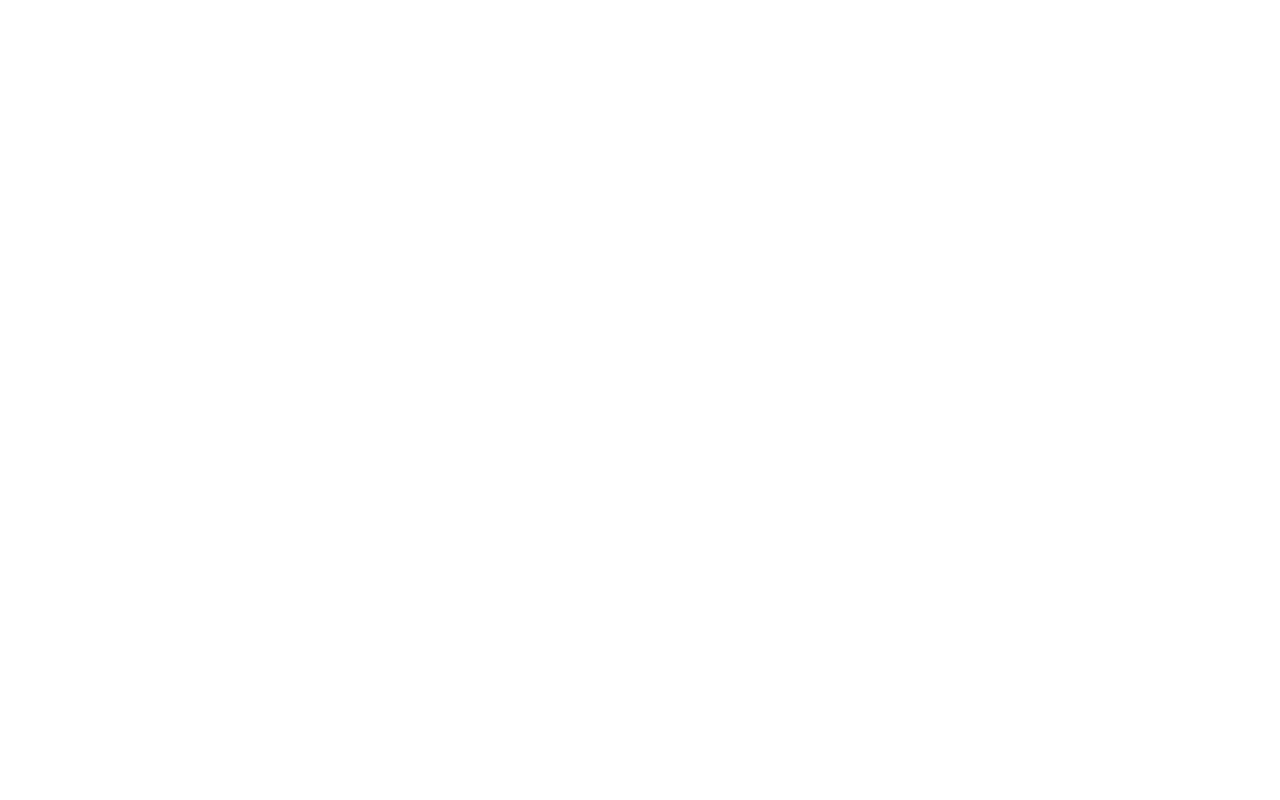
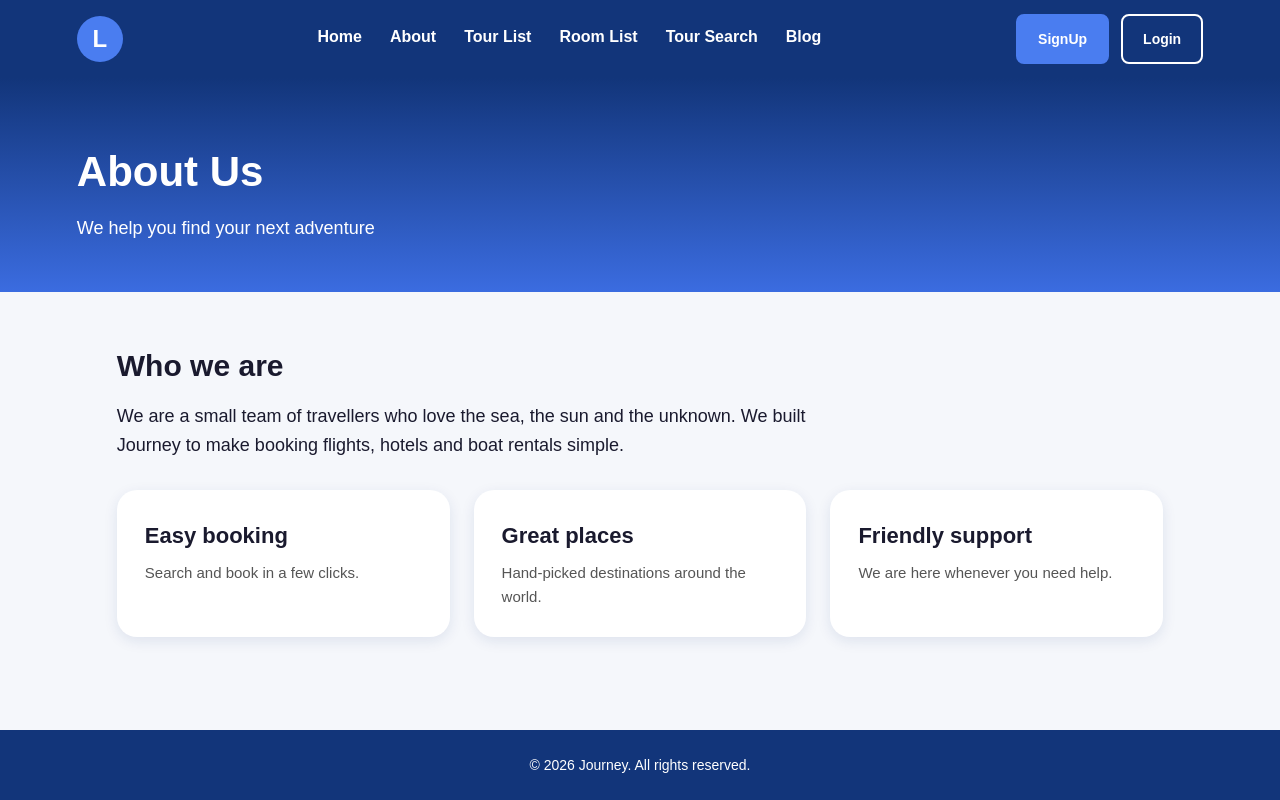
Before and after one commit to Toluplay/Travel-agency, a plain HTML site: page about.html in a window 1280 px wide. Drawn offline with Linux system fonts and the light colour scheme.

Commit message:
update about page

```diff
--- /dev/null
+++ b/about.css
@@ -0,0 +1,172 @@
+* {
+  box-sizing: border-box;
+  margin: 0;
+  padding: 0;
+}
+
+body {
+  min-height: 100vh;
+  display: flex;
+  flex-direction: column;
+  font-family: Arial, Helvetica, sans-serif;
+  color: #1a1a2e;
+  background: #f5f7fb;
+  line-height: 1.6;
+}
+
+main {
+  flex: 1;
+}
+
+.hero {
+  display: flex;
+  align-items: center;
+  justify-content: space-between;
+  padding: 14px 6%;
+  background: #12357a;
+}
+
+.logo {
+  width: 46px;
+  height: 46px;
+  border-radius: 50%;
+  background: #4a7df0;
+  color: #fff;
+  font-size: 24px;
+  font-weight: bold;
+  display: flex;
+  align-items: center;
+  justify-content: center;
+}
+
+nav {
+  display: flex;
+  gap: 28px;
+}
+
+nav a {
+  color: #fff;
+  text-decoration: none;
+  font-weight: bold;
+  padding-bottom: 4px;
+}
+
+nav a:hover {
+  border-bottom: 2px solid #ffff33;
+}
+
+.hero-button {
+  display: flex;
+  gap: 12px;
+}
+
+.hero-button a {
+  display: inline-block;
+  text-decoration: none;
+  padding: 12px 20px;
+  border: 2px solid #4a7df0;
+  border-radius: 8px;
+  background: #4a7df0;
+  color: #fff;
+  font-size: 14px;
+  font-weight: 600;
+  cursor: pointer;
+}
+
+.hero-button a:hover {
+  background: #3b6ce0;
+  border-color: #3b6ce0;
+}
+
+.hero-button .login {
+  background: transparent;
+  border-color: #fff;
+}
+
+.hero-button .login:hover {
+  background: rgba(255, 255, 255, 0.15);
+}
+
+.us {
+  padding: 60px 6% 50px;
+  background: linear-gradient(to bottom, #12357a, #3b6ce0);
+  color: #fff;
+}
+
+.us h1 {
+  font-size: 42px;
+}
+
+.us p {
+  margin-top: 8px;
+  font-size: 18px;
+}
+
+.we {
+  max-width: 1200px;
+  margin: 50px auto 0;
+  padding: 0 6%;
+}
+
+.we h1 {
+  font-size: 30px;
+  margin-bottom: 12px;
+}
+
+.we p {
+  max-width: 700px;
+  font-size: 18px;
+}
+
+.cards {
+  max-width: 1200px;
+  margin: 30px auto 70px;
+  padding: 0 6%;
+  display: grid;
+  grid-template-columns: repeat(auto-fit, minmax(260px, 1fr));
+  gap: 24px;
+}
+
+.card-info {
+  padding: 28px;
+  background: #fff;
+  border-radius: 20px;
+  box-shadow: 0 4px 14px rgba(18, 53, 122, 0.1);
+}
+
+.card-info h2 {
+  margin-bottom: 8px;
+  font-size: 22px;
+}
+
+.card-info span {
+  display: block;
+  color: #555;
+  font-size: 15px;
+}
+
+.footer-side {
+  padding: 24px 6%;
+  text-align: center;
+  background: #12357a;
+  color: #fff;
+  font-size: 14px;
+}
+
+@media (max-width: 800px) {
+  .hero {
+    flex-wrap: wrap;
+    gap: 12px;
+  }
+
+  nav {
+    order: 3;
+    width: 100%;
+    flex-wrap: wrap;
+    gap: 16px;
+  }
+
+  .us h1 {
+    font-size: 30px;
+  }
+}
--- a/about.html
+++ b/about.html
@@ -3,9 +3,62 @@
 <head>
     <meta charset="UTF-8">
     <meta name="viewport" content="width=device-width, initial-scale=1.0">
-    <title>Document</title>
+    <title>About</title>
+    <link rel="stylesheet" href="about.css">
 </head>
 <body>
+    <main>
+            <section class="hero">
+        <div class="logo"> L</div>
+        <nav>
+            <a href="Landingpage.html">Home</a>
+            <a href="#">About</a>
+            <a href="#">Tour List</a>
+            <a href="#">Room List</a>
+            <a href="#">Tour Search</a>
+            <a href="#">Blog</a>
+        </nav>
 
+        <div class="hero-button">
+           <a href="signup.html" class="signup-btn">SignUp</a>
+           <a href="login.html" class="login">Login</a>
+
+        </div>
+       </section>
+
+       <section id="main-page">
+        <div class="us">
+            <h1>About Us</h1>
+            <p>We help you find your next adventure</p>
+        </div>
+
+        <div class="we">
+            <h1>Who we are</h1>
+            <p>We are a small team of travellers who love the sea, the sun and the unknown. We built Journey to make booking flights, hotels and boat rentals simple.</p>
+        </div>
+
+        <div class="cards">
+           <div class="card-info">
+             <h2>Easy booking</h2>
+            <span>Search and book in a few clicks.</span>
+           </div>
+
+           <div class="card-info">
+             <h2>Great places</h2>
+            <span>Hand-picked destinations around the world.</span>
+           </div>
+
+           <div class="card-info">
+             <h2>Friendly support</h2>
+            <span>We are here whenever you need help.</span>
+           </div>
+        </div>
+       </section>
+
+    </main>
+
+     <footer class="footer-side">
+        &copy; 2026 Journey. All rights reserved.</footer>
+    </footer>
 </body>
 </html>
--- a/login.css
+++ b/login.css
@@ -83,14 +83,15 @@ nav a:hover {
   border-color: #3b6ce0;
 }
 
-.hero-button .login-btn {
+.hero-button a:last-child {
   background: transparent;
   border-color: #fff;
 }
 
-.hero-button .login-btn:hover {
+.hero-button a:last-child:hover {
   background: rgba(255, 255, 255, 0.15);
 }
+
 
 
 .overall {
@@ -170,3 +171,20 @@ nav a:hover {
   color: #fff;
   font-size: 14px;
 }
+@media (max-width: 800px) {
+  .hero {
+    flex-wrap: wrap;
+    gap: 12px;
+  }
+
+  nav {
+    order: 3;
+    width: 100%;
+    flex-wrap: wrap;
+    gap: 16px;
+  }
+
+  .us h1 {
+    font-size: 30px;
+  }
+}
--- /dev/null
+++ b/signup.css
@@ -0,0 +1,185 @@
+* {
+  box-sizing: border-box;
+  margin: 0;
+  padding: 0;
+}
+
+body {
+  min-height: 100vh;
+  display: flex;
+  flex-direction: column;
+  font-family: Arial, Helvetica, sans-serif;
+  color: #1a1a2e;
+  background:
+    linear-gradient(rgba(18, 53, 122, 0.45), rgba(18, 53, 122, 0.45)),
+    url("beach.jpg") center / cover no-repeat fixed;
+  line-height: 1.6;
+}
+
+main {
+  flex: 1;
+}
+
+.hero {
+  display: flex;
+  align-items: center;
+  justify-content: space-between;
+  padding: 14px 6%;
+}
+
+.logo {
+  width: 46px;
+  height: 46px;
+  border-radius: 50%;
+  background: #4a7df0;
+  color: #fff;
+  font-size: 24px;
+  font-weight: bold;
+  display: flex;
+  align-items: center;
+  justify-content: center;
+}
+
+nav {
+  display: flex;
+  gap: 28px;
+}
+
+nav a {
+  color: #fff;
+  text-decoration: none;
+  font-weight: bold;
+  padding-bottom: 4px;
+}
+
+nav a:hover {
+  border-bottom: 2px solid #ffff33;
+}
+
+.hero-button {
+  display: flex;
+  gap: 12px;
+}
+
+.hero-button a {
+  display: inline-block;
+  text-decoration: none;
+  padding: 12px 20px;
+  border: 2px solid #4a7df0;
+  border-radius: 8px;
+  background: #4a7df0;
+  color: #fff;
+  font-size: 14px;
+  font-weight: 600;
+  cursor: pointer;
+}
+
+.hero-button a:hover {
+  background: #3b6ce0;
+  border-color: #3b6ce0;
+}
+
+.hero-button a:last-child {
+  background: transparent;
+  border-color: #fff;
+}
+
+.hero-button a:last-child:hover {
+  background: rgba(255, 255, 255, 0.15);
+}
+
+.overall {
+  max-width: 480px;
+  margin: 50px auto 60px;
+  padding: 36px;
+  background: #fff;
+  border-radius: 20px;
+  box-shadow: 0 4px 14px rgba(18, 53, 122, 0.12);
+}
+
+.greeting {
+  text-align: center;
+  margin-bottom: 8px;
+}
+
+.greeting h1 {
+  font-size: 34px;
+}
+
+.greeting p {
+  color: #666;
+}
+
+.detail-card label {
+  display: block;
+  margin: 18px 0 6px;
+  font-weight: bold;
+}
+
+.detail-card input {
+  width: 100%;
+  padding: 12px;
+  border: 1px solid #d5d9e4;
+  border-radius: 8px;
+  font-size: 16px;
+}
+
+.detail-card input:focus {
+  outline: 2px solid #4a7df0;
+  border-color: #4a7df0;
+}
+
+.btn {
+  width: 100%;
+  margin-top: 26px;
+  padding: 13px;
+  border: none;
+  border-radius: 8px;
+  background: #4a7df0;
+  color: #fff;
+  font-size: 16px;
+  font-weight: bold;
+  cursor: pointer;
+}
+
+.btn:hover {
+  background: #3b6ce0;
+}
+
+.bottom {
+  margin-top: 20px;
+  text-align: center;
+  font-size: 14px;
+}
+
+.bottom a {
+  color: #4a7df0;
+  font-weight: bold;
+}
+
+.footer-side {
+  padding: 24px 6%;
+  text-align: center;
+  background: #12357a;
+  color: #fff;
+  font-size: 14px;
+}
+
+@media (max-width: 800px) {
+  .hero {
+    flex-wrap: wrap;
+    gap: 12px;
+  }
+
+  nav {
+    order: 3;
+    width: 100%;
+    flex-wrap: wrap;
+    gap: 16px;
+  }
+
+  .overall {
+    margin: 30px 16px 40px;
+    padding: 26px;
+  }
+}
--- a/style.css
+++ b/style.css
@@ -56,9 +56,12 @@ nav a:hover {
   border-bottom: 2px solid #ffff33;
 }
 
+.hero-button {
+  display: flex;
+  gap: 12px;
+}
 
-.hero-button a,
-.hero-button button {
+.hero-button a {
   display: inline-block;
   text-decoration: none;
   padding: 12px 20px;
@@ -68,37 +71,22 @@ nav a:hover {
   color: #fff;
   font-size: 14px;
   font-weight: 600;
-  font-family: inherit;
   cursor: pointer;
 }
 
-.hero-button a:hover,
-.hero-button button:hover {
+.hero-button a:hover {
   background: #3b6ce0;
   border-color: #3b6ce0;
 }
 
-.hero-button .login-btn {
+.hero-button a:last-child {
   background: transparent;
   border-color: #fff;
 }
 
-.hero-button .login-btn:hover {
+.hero-button a:last-child:hover {
   background: rgba(255, 255, 255, 0.15);
 }
-
-.signup-btn {
-    background: #3878f5;
-    color: white;
-    border: 1px solid #3878f5;
-}
-
-.login-btn {
-    background: transparent;
-    color: white;
-    border: 1px solid white;
-}
-
 .middle {
     color: white;
     margin-bottom: 45px;
```
Also changed, not shown: Landingpage.html (+2 -2 lines), login.html (+3 -2 lines), signup.html (+10 -1 lines).
